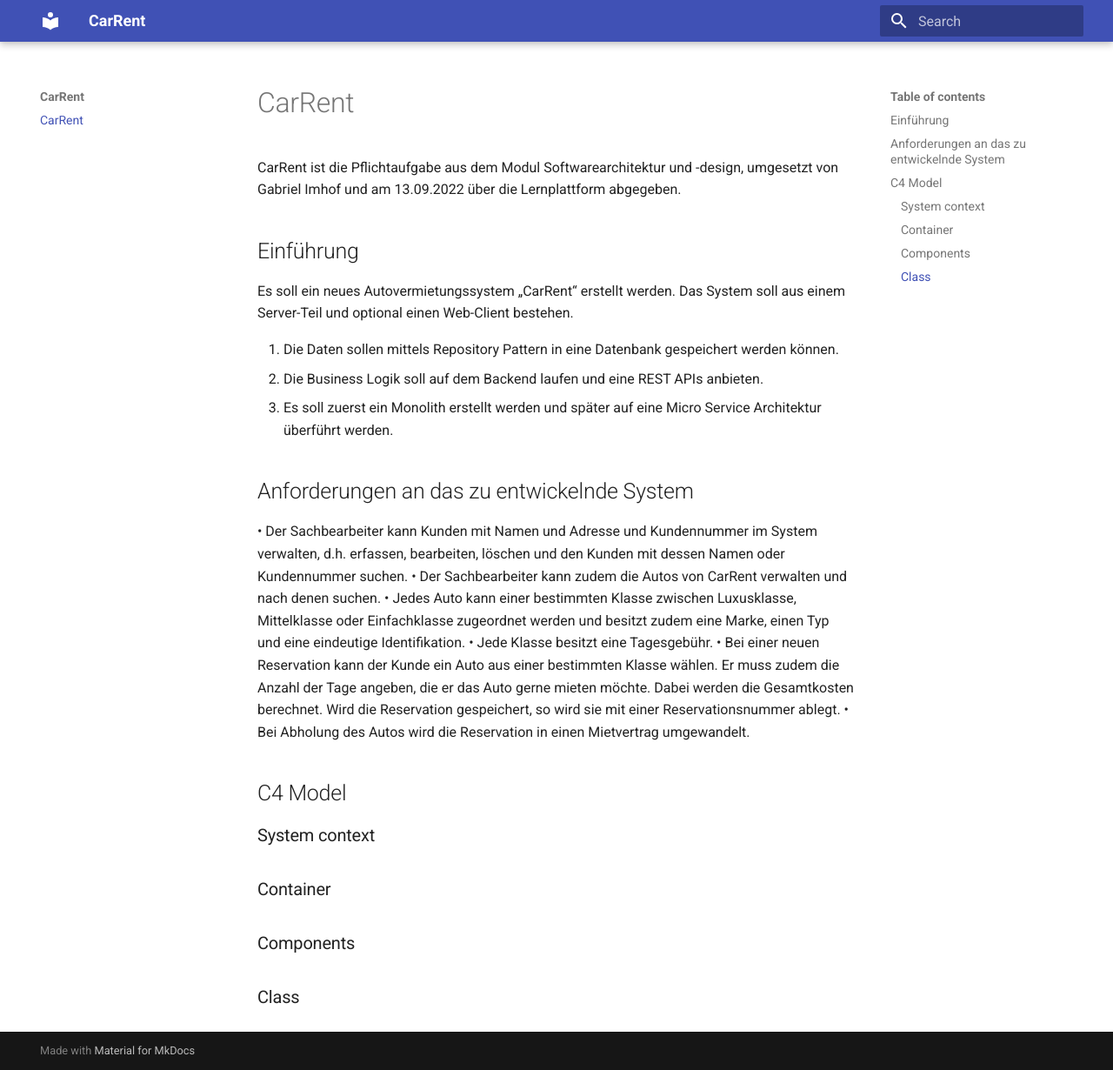
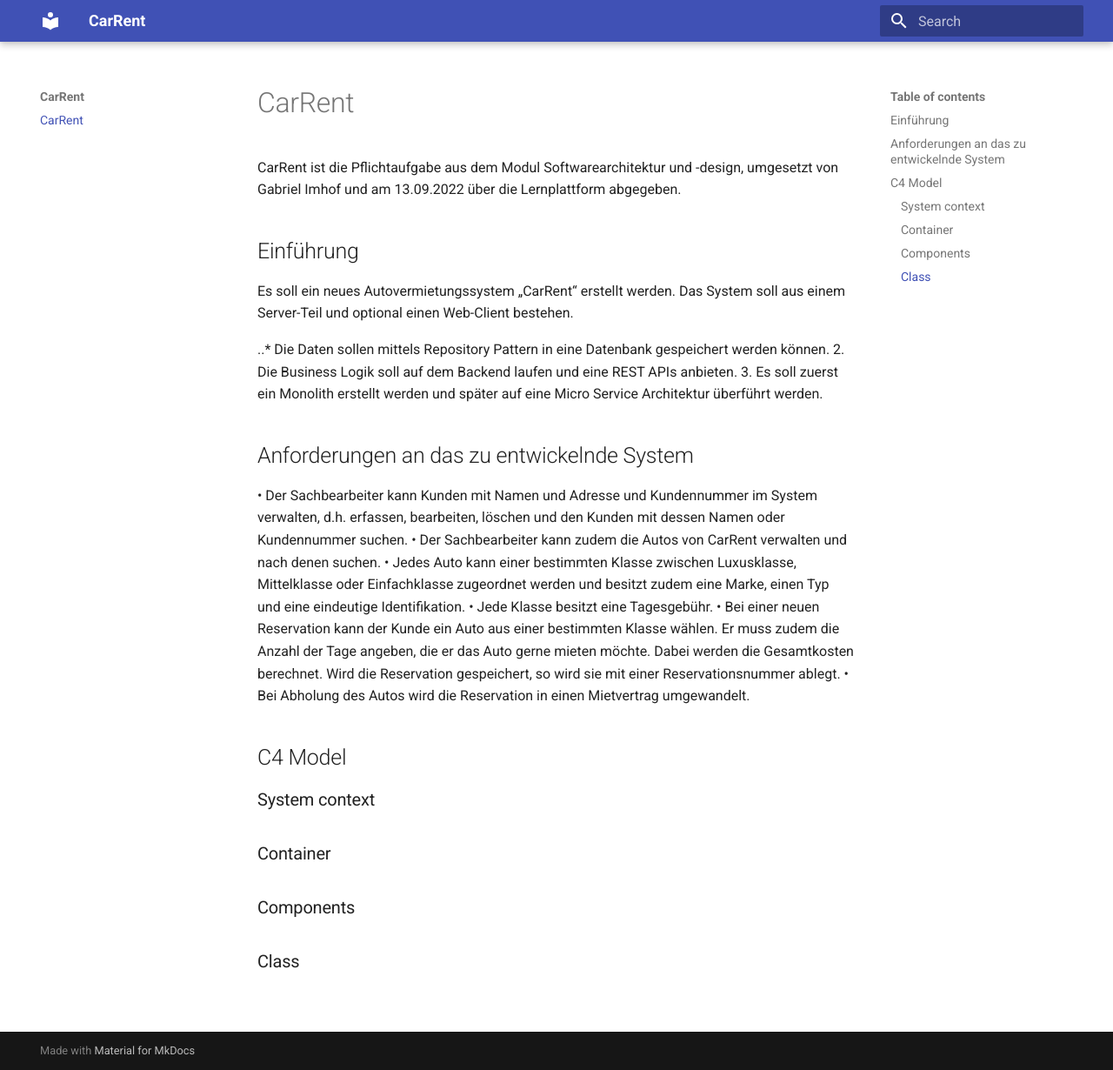
Before and after one commit to DrAssimov/CarRent, an MkDocs documentation site: the page built from docs/index.md, in a window 1280 px wide and 1230 px high. Shown: the whole window at 87% size. Built offline with MkDocs 1.6.1 and Material for MkDocs 9.7.7, drawn with Linux system fonts in a browser that asks for light colours; part of the change alters nothing that is shown.

```diff
--- a/docs/index.md
+++ b/docs/index.md
@@ -4,7 +4,7 @@ CarRent ist die Pflichtaufgabe aus dem Modul Softwarearchitektur und -design, um
 ## Einführung
 Es soll ein neues Autovermietungssystem „CarRent“ erstellt werden. Das System soll aus einem Server-Teil und optional einen Web-Client bestehen.
 
-1. Die Daten sollen mittels Repository Pattern in eine Datenbank gespeichert werden können.
+..* Die Daten sollen mittels Repository Pattern in eine Datenbank gespeichert werden können.
 2. Die Business Logik soll auf dem Backend laufen und eine REST APIs anbieten.
 3. Es soll zuerst ein Monolith erstellt werden und später auf eine Micro Service Architektur überführt werden.
 
```
